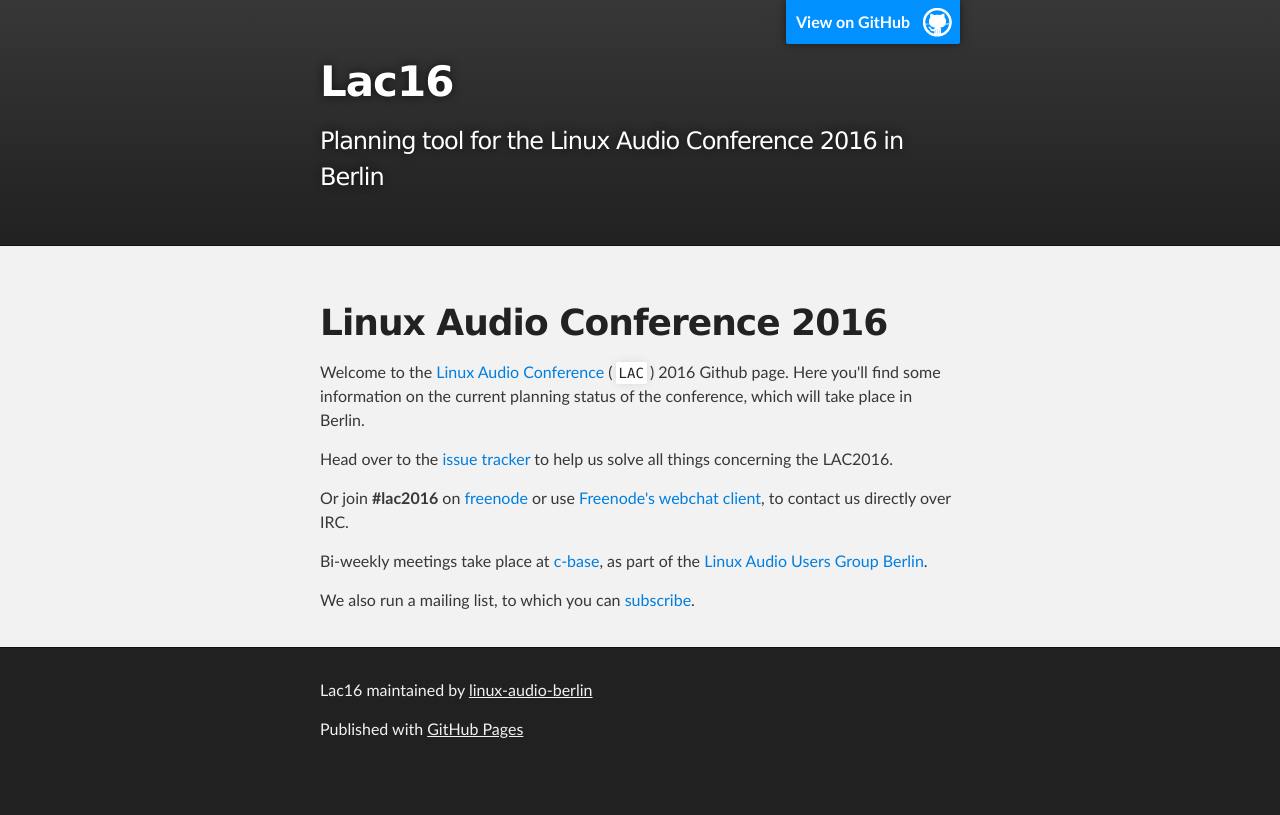
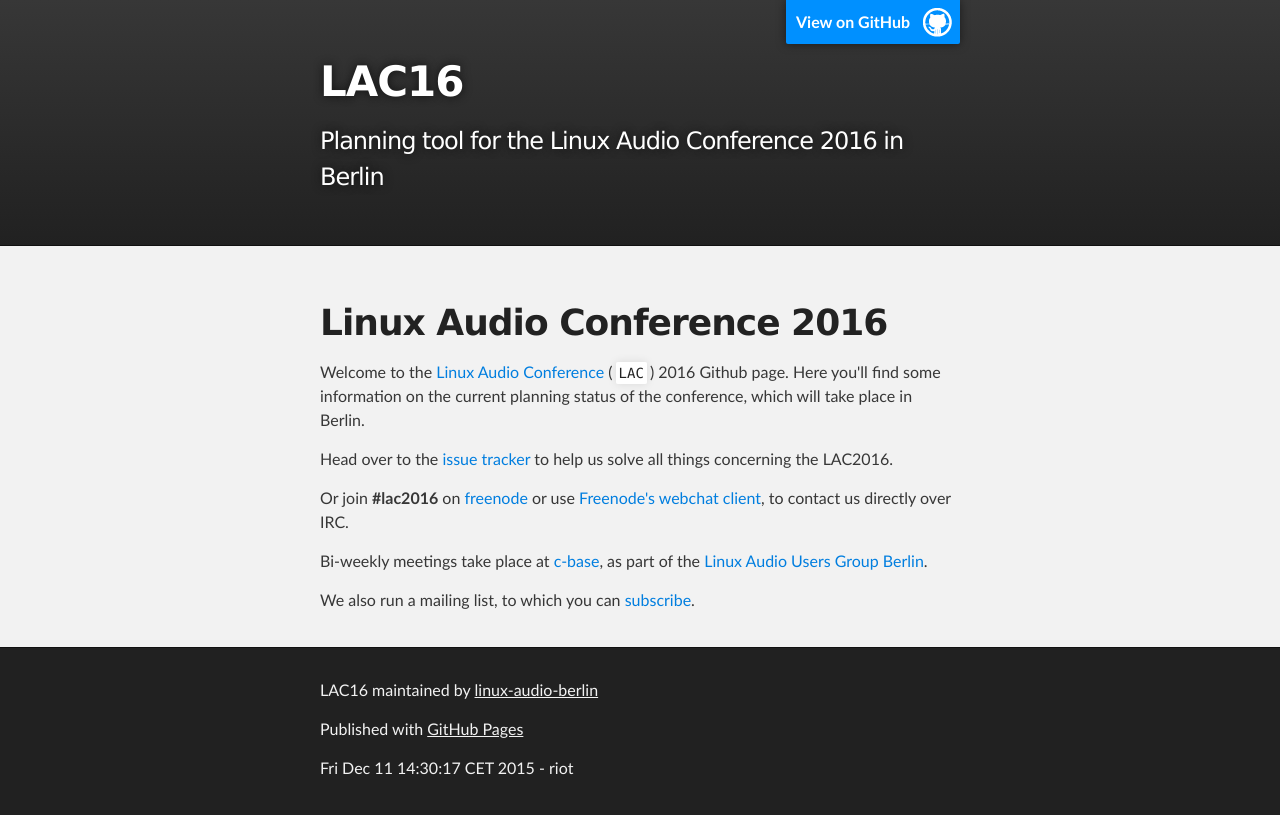
Before and after one commit to linux-audio-berlin/LAC16, a plain HTML site: page index.html in a window 1280 px wide. Drawn offline with Linux system fonts and the light colour scheme.

Commit message:
footer++, capitalized LAC

```diff
--- a/index.html
+++ b/index.html
@@ -4,11 +4,11 @@
   <head>
     <meta charset='utf-8'>
     <meta http-equiv="X-UA-Compatible" content="chrome=1">
-    <meta name="description" content="Lac16 : Planning tool for the Linux Audio Conference 2016 in Berlin">
+    <meta name="description" content="LAC16 : Planning tool for the Linux Audio Conference 2016 in Berlin">
 
     <link rel="stylesheet" type="text/css" media="screen" href="stylesheets/stylesheet.css">
 
-    <title>Lac16</title>
+    <title>LAC16</title>
   </head>
 
   <body>
@@ -18,7 +18,7 @@
         <header class="inner">
           <a id="forkme_banner" href="https://github.com/linux-audio-berlin/LAC16">View on GitHub</a>
 
-          <h1 id="project_title">Lac16</h1>
+          <h1 id="project_title">LAC16</h1>
           <h2 id="project_tagline">Planning tool for the Linux Audio Conference 2016 in Berlin</h2>
 
         </header>
@@ -45,8 +45,9 @@
     <!-- FOOTER  -->
     <div id="footer_wrap" class="outer">
       <footer class="inner">
-        <p class="copyright">Lac16 maintained by <a href="https://github.com/linux-audio-berlin">linux-audio-berlin</a></p>
+        <p class="copyright">LAC16 maintained by <a href="https://github.com/linux-audio-berlin">linux-audio-berlin</a></p>
         <p>Published with <a href="https://pages.github.com">GitHub Pages</a></p>
+        <p>Fri Dec 11 14:30:17 CET 2015 - riot</p>
       </footer>
     </div>
 
```
